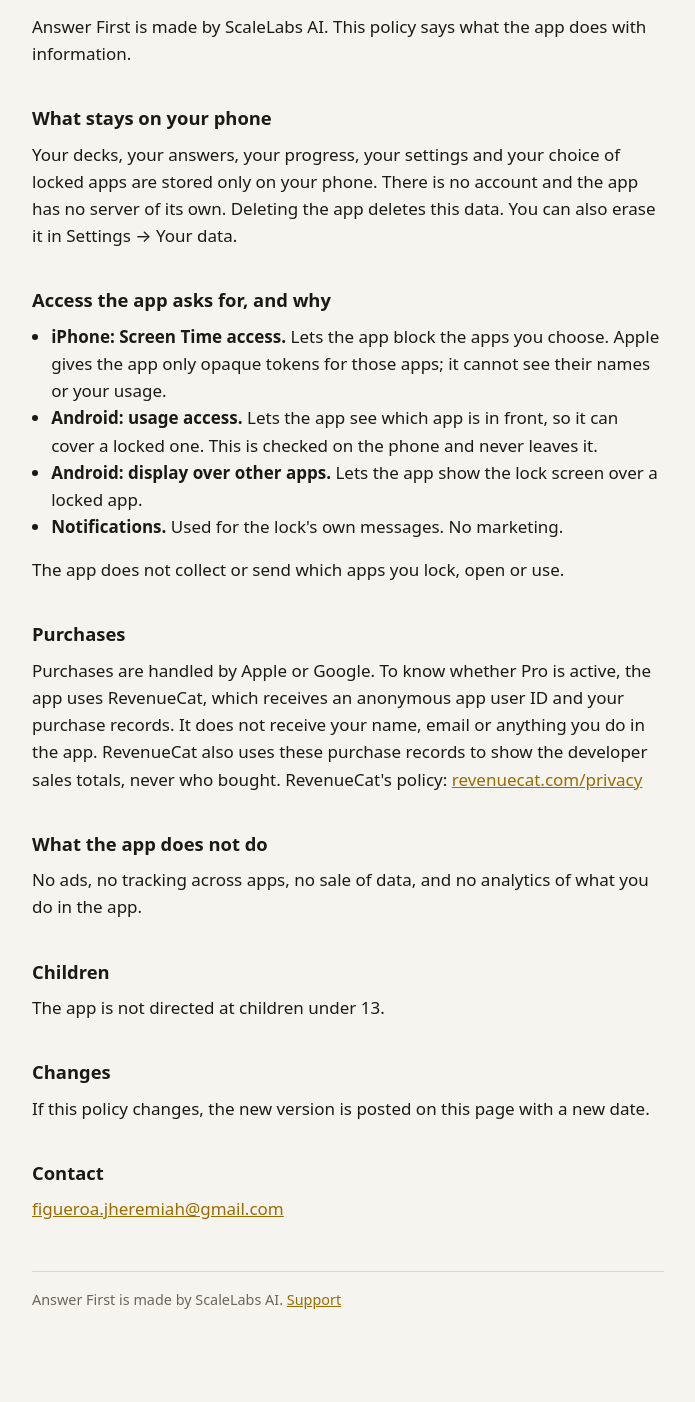
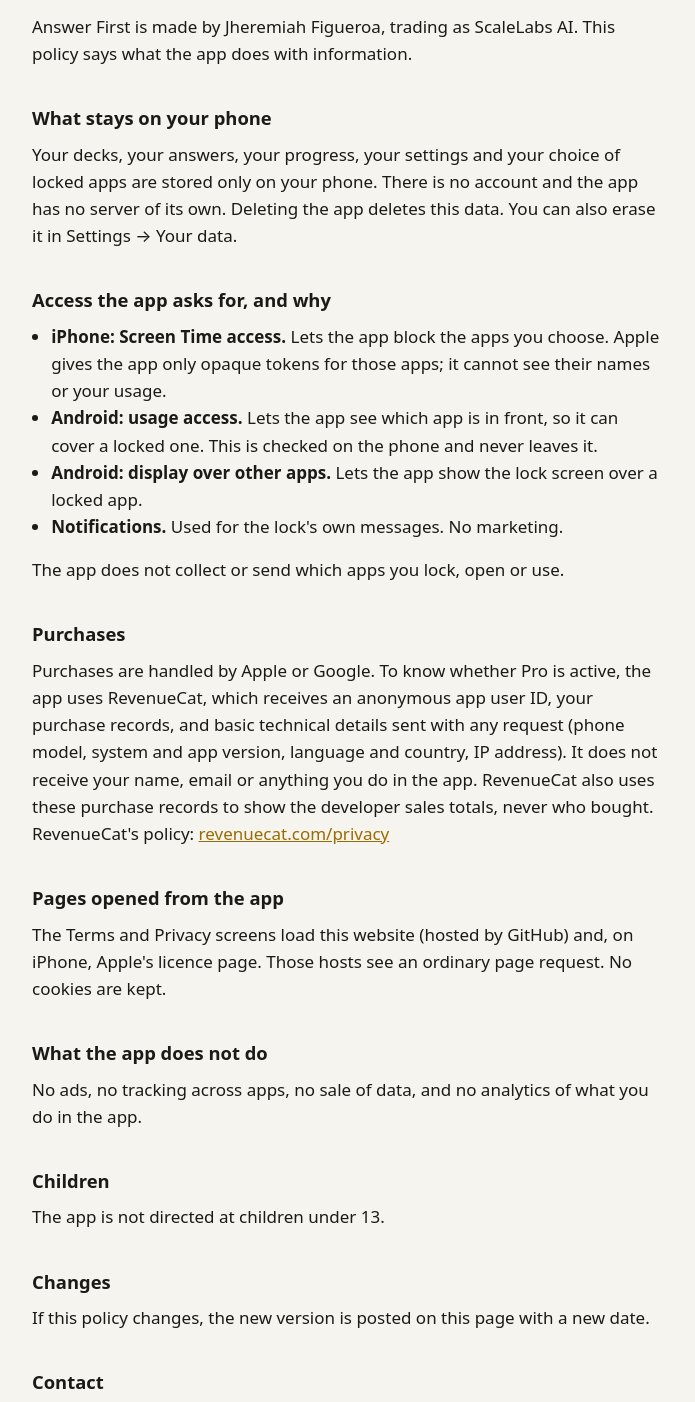
Before and after one commit to jhereeDev/answer-first-site, a plain HTML site: page privacy.html in a window 1280 px wide. Shown: the part 198-1600 px from the top of the page, without its empty margins (292-987 px from the left). Before the commit the page ends 1573 px from the top, so only its background shows below. Drawn offline with Linux system fonts and the light colour scheme.

Commit message:
Review fixes: restore path, who the developer is, what RevenueCat receives

```diff
--- a/privacy.html
+++ b/privacy.html
@@ -13,7 +13,7 @@
 
 <h1>Privacy policy</h1>
 <p class="muted">Last updated: 20 November 2026</p>
-<p>Answer First is made by ScaleLabs AI. This policy says what the app does with information.</p>
+<p>Answer First is made by Jheremiah Figueroa, trading as ScaleLabs AI. This policy says what the app does with information.</p>
 
 <h2>What stays on your phone</h2>
 <p>Your decks, your answers, your progress, your settings and your choice of locked apps are stored only on your phone. There is no account and the app has no server of its own. Deleting the app deletes this data. You can also erase it in Settings → Your data.</p>
@@ -28,7 +28,10 @@
 <p>The app does not collect or send which apps you lock, open or use.</p>
 
 <h2>Purchases</h2>
-<p>Purchases are handled by Apple or Google. To know whether Pro is active, the app uses RevenueCat, which receives an anonymous app user ID and your purchase records. It does not receive your name, email or anything you do in the app. RevenueCat also uses these purchase records to show the developer sales totals, never who bought. RevenueCat's policy: <a href="https://www.revenuecat.com/privacy">revenuecat.com/privacy</a></p>
+<p>Purchases are handled by Apple or Google. To know whether Pro is active, the app uses RevenueCat, which receives an anonymous app user ID, your purchase records, and basic technical details sent with any request (phone model, system and app version, language and country, IP address). It does not receive your name, email or anything you do in the app. RevenueCat also uses these purchase records to show the developer sales totals, never who bought. RevenueCat's policy: <a href="https://www.revenuecat.com/privacy">revenuecat.com/privacy</a></p>
+
+<h2>Pages opened from the app</h2>
+<p>The Terms and Privacy screens load this website (hosted by GitHub) and, on iPhone, Apple's licence page. Those hosts see an ordinary page request. No cookies are kept.</p>
 
 <h2>What the app does not do</h2>
 <p>No ads, no tracking across apps, no sale of data, and no analytics of what you do in the app.</p>
@@ -42,7 +45,7 @@
 <h2>Contact</h2>
 <p><a href="mailto:figueroa.jheremiah@gmail.com">figueroa.jheremiah@gmail.com</a></p>
 
-<footer>Answer First is made by ScaleLabs AI. <a href="./">Support</a></footer>
+<footer>Answer First is made by Jheremiah Figueroa, trading as ScaleLabs AI. <a href="./">Support</a></footer>
 </main>
 </body>
 </html>
```
Also changed, not shown: index.html (+3 -3 lines), terms.html (+3 -3 lines).
